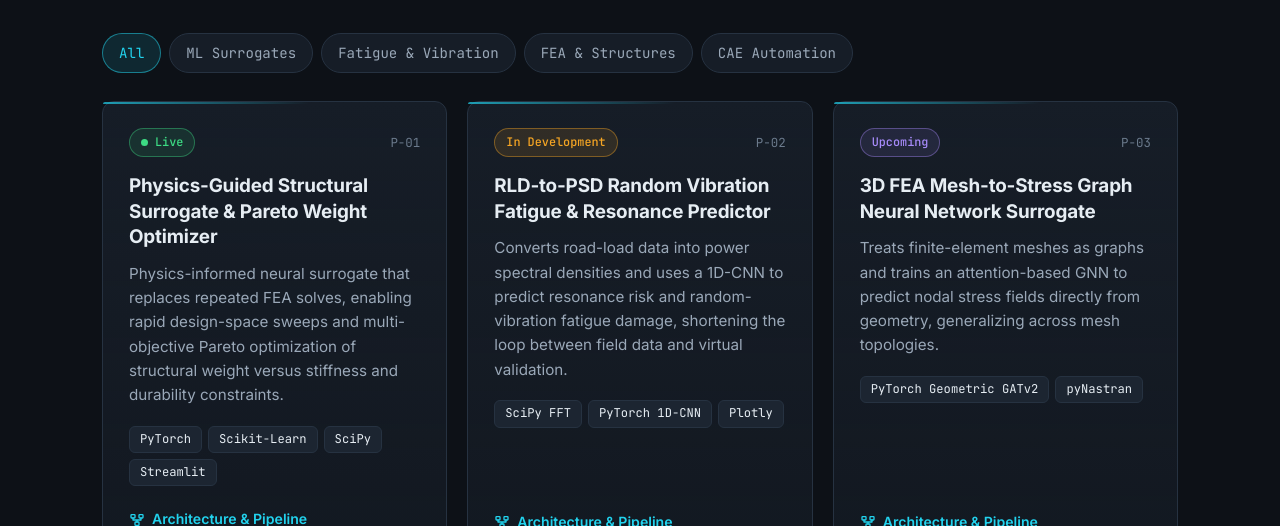
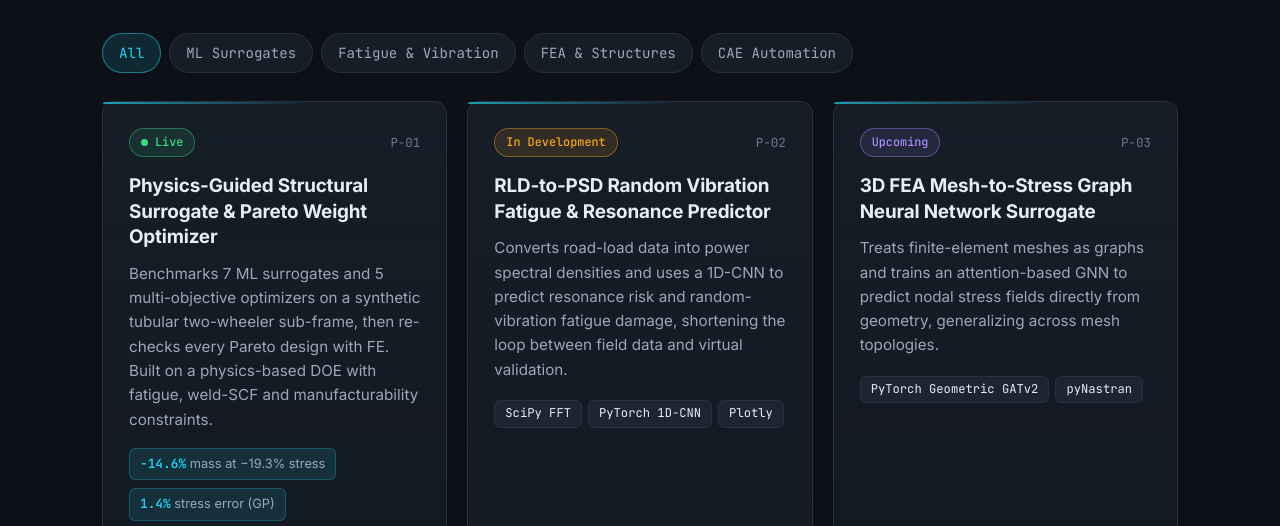
Before and after one commit to AlfredChettiar/AlfredChettiar.github.io, a plain HTML site: page index.html in a window 1280 px wide. Shown: the part 1186-1712 px from the top of the page. Drawn offline with Linux system fonts and the light colour scheme.

Commit message:
Correct P-01 content to match structural-surrogate-optimizer repo
- Remove metrics that belong to the SAE/Royal Enfield work (>90% PSD correlation, 1,000+ geometries)
- State the selected surrogate is the Gaussian process, not the neural nets
- Fix objectives/constraints wording; add verified results and a limitations note

Co-Authored-By: Claude Sonnet 5.5 <noreply@anthropic.com>
Claude-Session: https://claude.ai/code/session_01Hy4DctHdLqfvgt5Kx6jBJG

```diff
--- a/index.html
+++ b/index.html
@@ -175,7 +175,12 @@
               <span class="card-index mono">P-01</span>
             </div>
             <h3>Physics-Guided Structural Surrogate &amp; Pareto Weight Optimizer</h3>
-            <p>Physics-informed neural surrogate that replaces repeated FEA solves, enabling rapid design-space sweeps and multi-objective Pareto optimization of structural weight versus stiffness and durability constraints.</p>
+            <p>Benchmarks 7 ML surrogates and 5 multi-objective optimizers on a synthetic tubular two-wheeler sub-frame, then re-checks every Pareto design with FE. Built on a physics-based DOE with fatigue, weld-SCF and manufacturability constraints.</p>
+            <ul class="card-results" aria-label="Key results">
+              <li><b>&minus;14.6%</b> mass at &minus;19.3% stress</li>
+              <li><b>1.4%</b> stress error (GP)</li>
+              <li><b>7 + 5</b> models benchmarked</li>
+            </ul>
             <ul class="tags" aria-label="Tech stack">
               <li>PyTorch</li><li>Scikit-Learn</li><li>SciPy</li><li>Streamlit</li>
             </ul>
--- a/script.js
+++ b/script.js
@@ -263,24 +263,28 @@
     p1: {
       title: "Physics-Guided Structural Surrogate & Pareto Weight Optimizer",
       flow: [
-        ["Parametric FEA design sweep", "Geometry variants and load cases solved in FEA to build the training set."],
-        ["Feature engineering", "Geometry and loading parameters plus physics-derived quantities as model inputs."],
-        ["Physics-guided surrogate", "Neural network trained against FEA responses with physics-based guidance."],
-        ["Pareto weight optimizer", "Multi-objective search trading structural weight against design constraints."],
-        ["Streamlit explorer", "Interactive app to sweep designs and inspect the Pareto front."]
+        ["Physics-based DOE", "1,500 designs (1,423 Latin Hypercube + 77 CCD points) over 6 inputs, solved by a planar Euler-Bernoulli frame FE model with measurement scatter."],
+        ["Benchmark 7 surrogates", "Ridge polynomial, Gaussian process, residual MLP, physics-guided MLP, random forest, gradient boosting and SVR; 5-fold CV and 300 held-out test designs."],
+        ["Transparent model selection", "An R\u00b2 gate, then a weighted score on stress error, extrapolation, confidence intervals and speed picks the Gaussian process."],
+        ["Multi-objective optimization", "Five optimizers minimise mass and peak stress under safety-factor, first-mode, deflection, fatigue-life and manufacturability constraints."],
+        ["FE re-verification", "Every claimed Pareto design is re-solved with FE; NSGA-II is selected over 3 seeds."]
       ],
       arch: [
-        ["Surrogate model", "PyTorch neural network (physics-guided) replacing repeated FEA solves"],
-        ["Classical ML", "Scikit-Learn for preprocessing, scaling and baseline models"],
-        ["Optimization", "SciPy-based multi-objective / Pareto weight optimization"],
-        ["Interface", "Streamlit web app for interactive design exploration"]
+        ["Physics model", "Planar Euler-Bernoulli frame FE, pipe-bend SIF, weld-toe SCF, Goodman + Basquin fatigue life"],
+        ["Selected surrogate", "Gaussian process with 95% confidence intervals"],
+        ["Neural networks", "PyTorch residual MLP and physics-guided MLP (learns the FE minus hand-calc correction); benchmarked, not selected"],
+        ["Optimizers", "NSGA-II (selected), epsilon-constraint + DE, weighted-sum SLSQP, ParEGO, 5,000-candidate LHS screen"],
+        ["Guardrails & UI", "Inputs clipped to the trained design space, bounded outputs, Streamlit dashboard"]
       ],
       metrics: [
-        ["1,000+", "Virtual geometries evaluated via ML surrogates"],
-        [">90%", "Virtual-to-physical PSD fatigue test-bench correlation"],
-        ["Live", "Open-source repo; live demo link coming soon"]
+        ["-14.6%", "Mass of the lightest FE-verified design at or below baseline stress (3.74 to 3.20 kg)"],
+        ["-19.3%", "Peak stress of that design (234 to 189 MPa)"],
+        ["1.4%", "Stress MAPE of the selected model vs noise-free FE (worst case 12.4%, label-noise floor 8.7%)"],
+        ["0.992", "Minimum cross-validated R\u00b2 of the selected model"],
+        ["7 / 5", "Surrogate models / optimizers benchmarked"],
+        ["100%", "Pareto designs from all optimizers FE-feasible on re-check"]
       ],
-      note: "Correlation figure is from the SAE APAC 2026 two-wheeler chassis study this work is based on."
+      note: "Synthetic dataset and an in-repo beam FE solver; not validated against physical test data. Surrogate speedup is 6.5x per design vs that solver."
     },
     p2: {
       title: "RLD-to-PSD Random Vibration Fatigue & Resonance Predictor",
--- a/styles.css
+++ b/styles.css
@@ -492,6 +492,17 @@ button { font: inherit; color: inherit; cursor: pointer; }
   font-size: 0.95rem;
 }
 
+.card-results { display: flex; flex-wrap: wrap; gap: 8px; margin-top: 16px; }
+.card-results li {
+  padding: 5px 10px;
+  font-size: 0.8rem;
+  color: var(--text-muted);
+  background: var(--cyan-soft);
+  border: 1px solid rgba(34, 211, 238, 0.25);
+  border-radius: 6px;
+}
+.card-results b { color: var(--cyan); font-family: var(--font-mono); }
+
 .tags {
   display: flex;
   flex-wrap: wrap;
```
